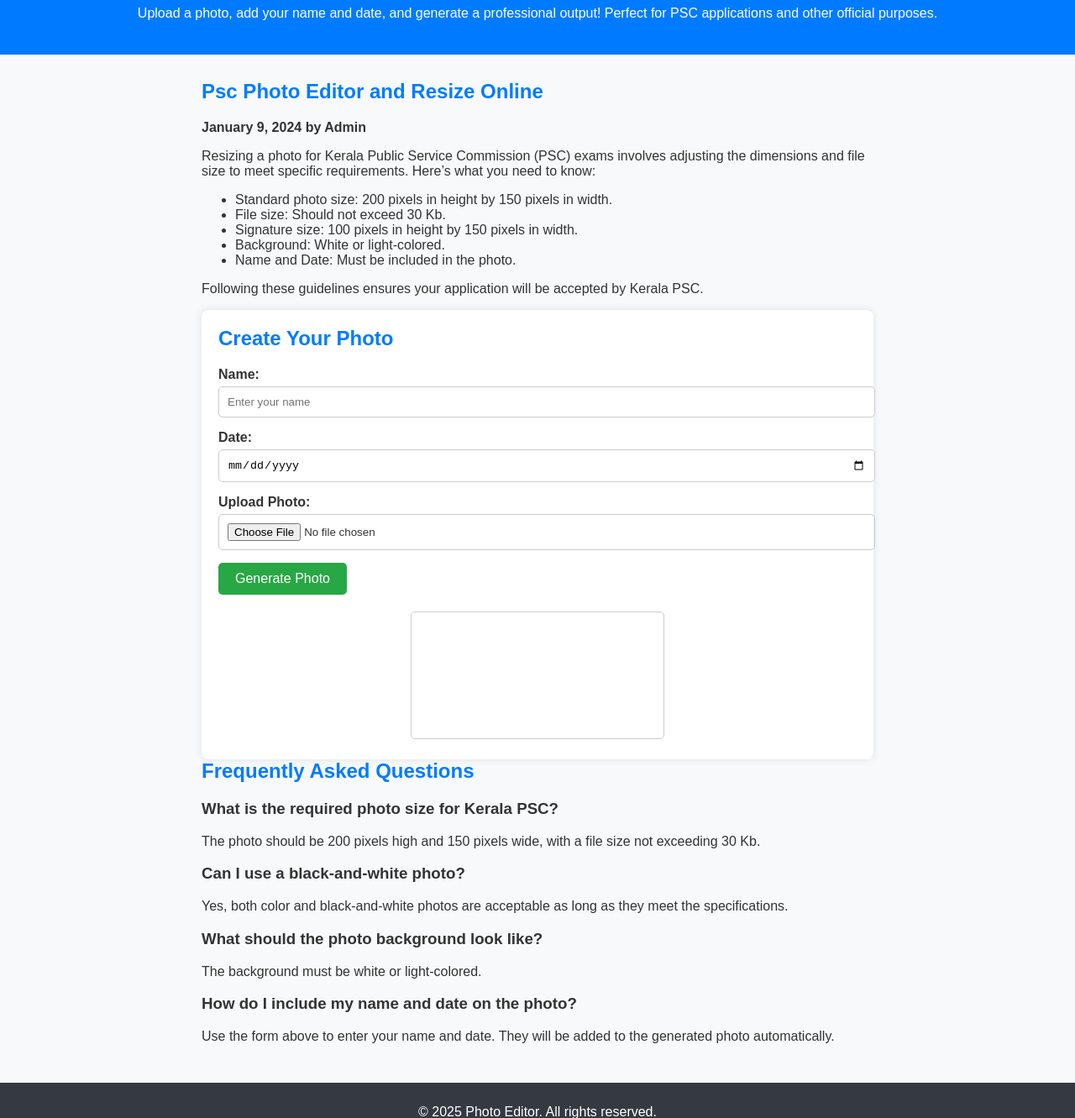
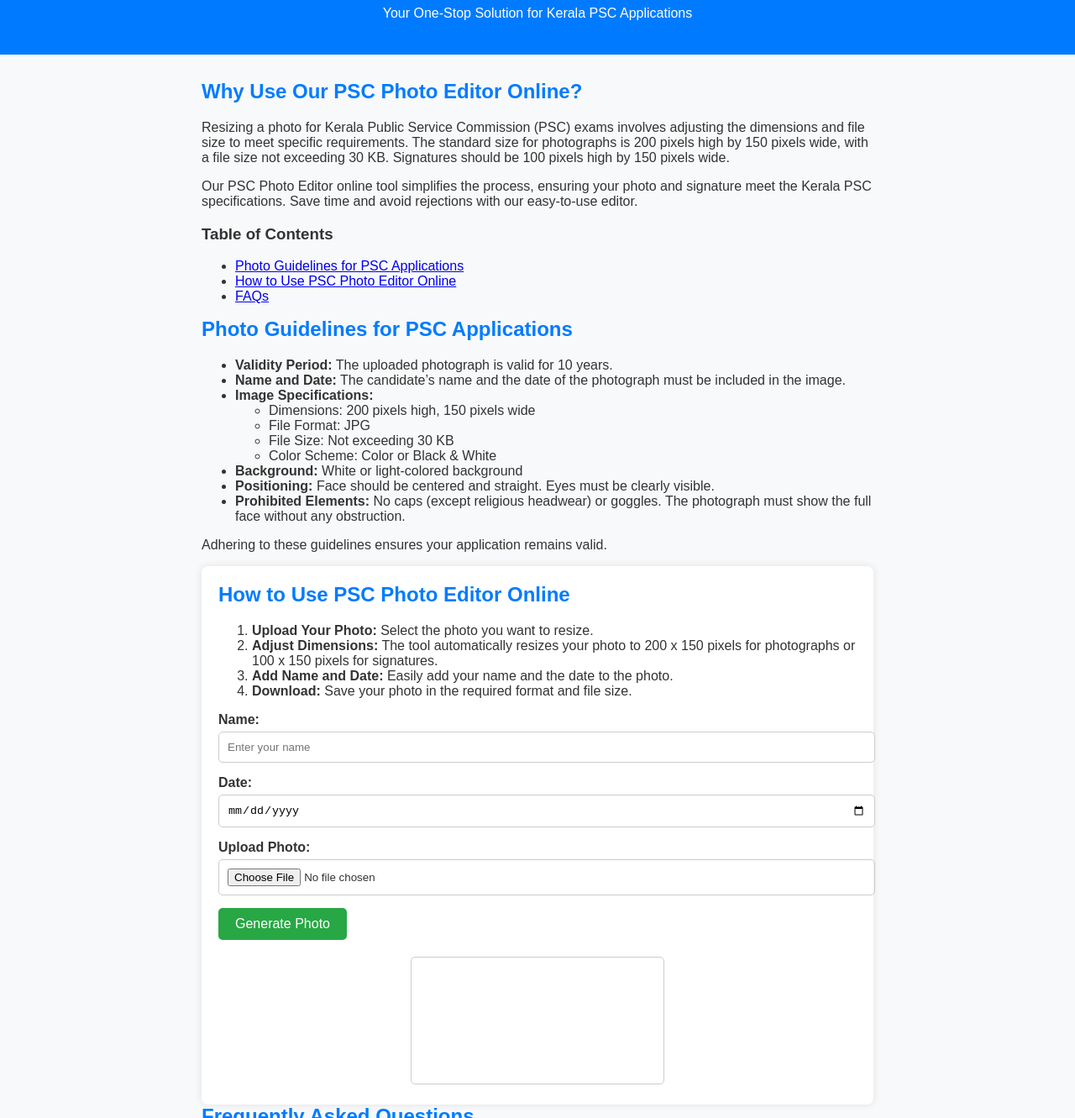
Before and after one commit to sandeveloper1/newspaper, a plain HTML site: page index.html in a window 1280 px wide. Shown: the part 97-1428 px from the top of the page at 84% size. Drawn offline with nearby package versions, Linux system fonts and the light colour scheme.

Commit message:
Update index.html

```diff
--- a/index.html
+++ b/index.html
@@ -3,34 +3,57 @@
 <head>
   <meta charset="UTF-8">
   <meta name="viewport" content="width=device-width, initial-scale=1.0">
-  <title>Photo Resizer with Name and Date</title>
-  <meta name="description" content="Generate a photo with your name and date under a white space. Perfect for creating professional ID or certificate images or resizing photos for PSC applications.">
-  <meta name="keywords" content="photo resizer, name and date, photo editor, canvas photo editor, psc photo editor, psc photo resize, psc photo size, kerala psc photo editor, photo resize for psc">
+  <title>PSC Photo Editor and Resize Online</title>
+  <meta name="description" content="Your one-stop solution for Kerala PSC photo and signature resizing. Easily add your name and date to meet official guidelines.">
+  <meta name="keywords" content="PSC photo editor, PSC photo resize, Kerala PSC photo editor, Kerala PSC photo resize, PSC photo maker, photo resize for PSC, Kerala PSC photo size, PSC signature resize">
   <meta name="author" content="Your Name">
   <link rel="stylesheet" href="styles.css">
   <script src="https://code.jquery.com/jquery-3.6.4.min.js"></script>
 </head>
 <body>
   <header class="header">
-    <h1>Photo Editor with Name & Date</h1>
-    <p>Upload a photo, add your name and date, and generate a professional output! Perfect for PSC applications and other official purposes.</p>
+    <h1>PSC Photo Editor and Resize Online</h1>
+    <p>Your One-Stop Solution for Kerala PSC Applications</p>
   </header>
   <main class="container">
     <section class="intro">
-      <h2>Psc Photo Editor and Resize Online</h2>
-      <p><strong>January 9, 2024 by Admin</strong></p>
-      <p>Resizing a photo for Kerala Public Service Commission (PSC) exams involves adjusting the dimensions and file size to meet specific requirements. Here’s what you need to know:</p>
+      <h2>Why Use Our PSC Photo Editor Online?</h2>
+      <p>Resizing a photo for Kerala Public Service Commission (PSC) exams involves adjusting the dimensions and file size to meet specific requirements. The standard size for photographs is 200 pixels high by 150 pixels wide, with a file size not exceeding 30 KB. Signatures should be 100 pixels high by 150 pixels wide.</p>
+      <p>Our PSC Photo Editor online tool simplifies the process, ensuring your photo and signature meet the Kerala PSC specifications. Save time and avoid rejections with our easy-to-use editor.</p>
+      <h3>Table of Contents</h3>
       <ul>
-        <li>Standard photo size: 200 pixels in height by 150 pixels in width.</li>
-        <li>File size: Should not exceed 30 Kb.</li>
-        <li>Signature size: 100 pixels in height by 150 pixels in width.</li>
-        <li>Background: White or light-colored.</li>
-        <li>Name and Date: Must be included in the photo.</li>
+        <li><a href="#guidelines">Photo Guidelines for PSC Applications</a></li>
+        <li><a href="#how-to">How to Use PSC Photo Editor Online</a></li>
+        <li><a href="#faq">FAQs</a></li>
       </ul>
-      <p>Following these guidelines ensures your application will be accepted by Kerala PSC.</p>
     </section>
-    <section class="editor">
-      <h2>Create Your Photo</h2>
+    <section id="guidelines" class="guidelines">
+      <h2>Photo Guidelines for PSC Applications</h2>
+      <ul>
+        <li><strong>Validity Period:</strong> The uploaded photograph is valid for 10 years.</li>
+        <li><strong>Name and Date:</strong> The candidate’s name and the date of the photograph must be included in the image.</li>
+        <li><strong>Image Specifications:</strong>
+          <ul>
+            <li>Dimensions: 200 pixels high, 150 pixels wide</li>
+            <li>File Format: JPG</li>
+            <li>File Size: Not exceeding 30 KB</li>
+            <li>Color Scheme: Color or Black & White</li>
+          </ul>
+        </li>
+        <li><strong>Background:</strong> White or light-colored background</li>
+        <li><strong>Positioning:</strong> Face should be centered and straight. Eyes must be clearly visible.</li>
+        <li><strong>Prohibited Elements:</strong> No caps (except religious headwear) or goggles. The photograph must show the full face without any obstruction.</li>
+      </ul>
+      <p>Adhering to these guidelines ensures your application remains valid.</p>
+    </section>
+    <section id="how-to" class="editor">
+      <h2>How to Use PSC Photo Editor Online</h2>
+      <ol>
+        <li><strong>Upload Your Photo:</strong> Select the photo you want to resize.</li>
+        <li><strong>Adjust Dimensions:</strong> The tool automatically resizes your photo to 200 x 150 pixels for photographs or 100 x 150 pixels for signatures.</li>
+        <li><strong>Add Name and Date:</strong> Easily add your name and the date to the photo.</li>
+        <li><strong>Download:</strong> Save your photo in the required format and file size.</li>
+      </ol>
       <form id="photoForm">
         <div class="form-group">
           <label for="name">Name:</label>
@@ -51,23 +74,31 @@
       </div>
       <button id="download" class="btn" style="display:none;">Download Photo</button>
     </section>
-    <section class="faq">
+    <section id="faq" class="faq">
       <h2>Frequently Asked Questions</h2>
       <div class="faq-item">
-        <h3>What is the required photo size for Kerala PSC?</h3>
-        <p>The photo should be 200 pixels high and 150 pixels wide, with a file size not exceeding 30 Kb.</p>
+        <h3>What is the size requirement for Kerala PSC photos?</h3>
+        <p>The photograph must be 200 pixels high by 150 pixels wide, with a file size not exceeding 30 KB.</p>
       </div>
       <div class="faq-item">
-        <h3>Can I use a black-and-white photo?</h3>
-        <p>Yes, both color and black-and-white photos are acceptable as long as they meet the specifications.</p>
+        <h3>Can I use a black-and-white photo for Kerala PSC applications?</h3>
+        <p>Yes, both color and black-and-white photographs are acceptable.</p>
       </div>
       <div class="faq-item">
-        <h3>What should the photo background look like?</h3>
-        <p>The background must be white or light-colored.</p>
+        <h3>How do I add my name and date to the photo?</h3>
+        <p>Use our PSC Photo Editor’s “Add Name & Date” feature to include these details easily.</p>
       </div>
       <div class="faq-item">
-        <h3>How do I include my name and date on the photo?</h3>
-        <p>Use the form above to enter your name and date. They will be added to the generated photo automatically.</p>
+        <h3>What are the requirements for the signature image?</h3>
+        <p>The signature should be 100 pixels high by 150 pixels wide, in JPG format, and the file size should not exceed 30 KB.</p>
+      </div>
+      <div class="faq-item">
+        <h3>Are there restrictions on what I can wear in the photo?</h3>
+        <p>Yes, avoid wearing caps (other than religious headwear) or goggles. The face should be fully visible and unobstructed.</p>
+      </div>
+      <div class="faq-item">
+        <h3>Can I use the PSC Photo Editor for other exams?</h3>
+        <p>Absolutely! Our tool is versatile and works for most exams requiring specific photo dimensions.</p>
       </div>
     </section>
   </main>
```
